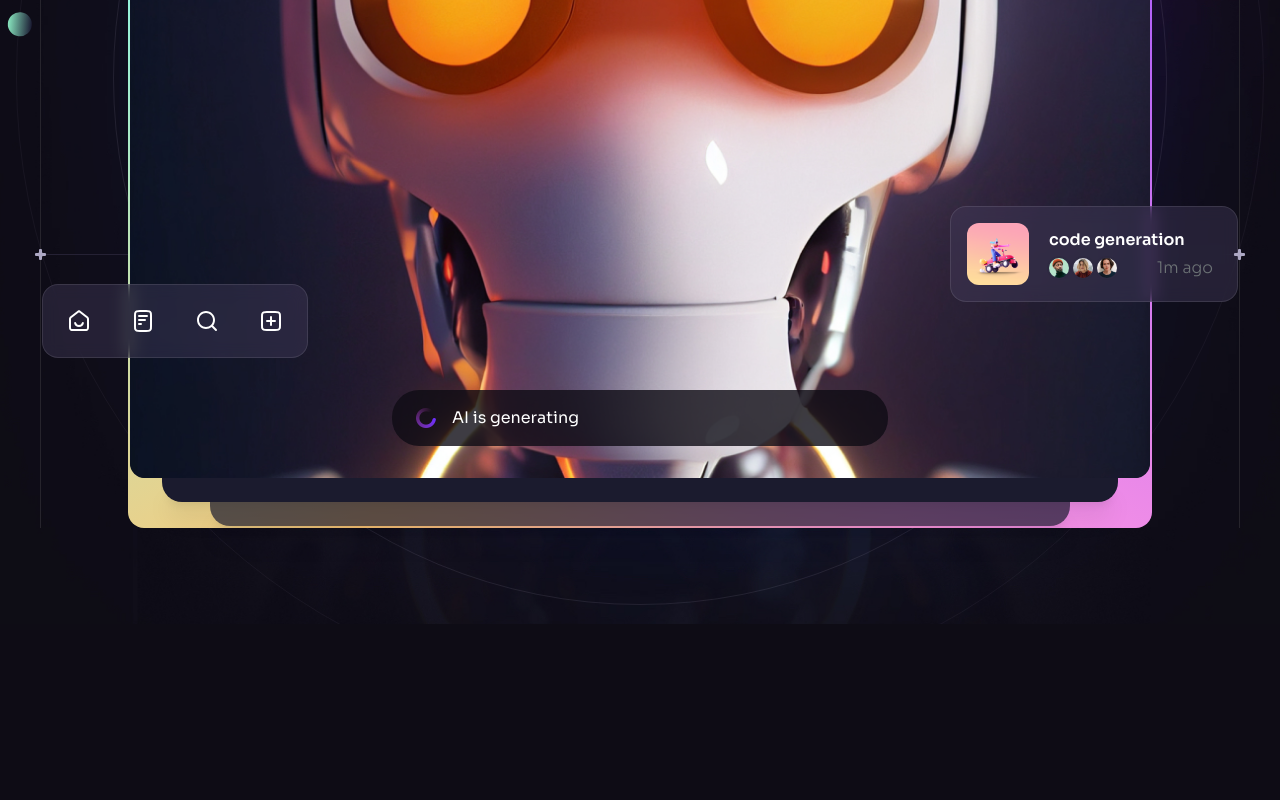
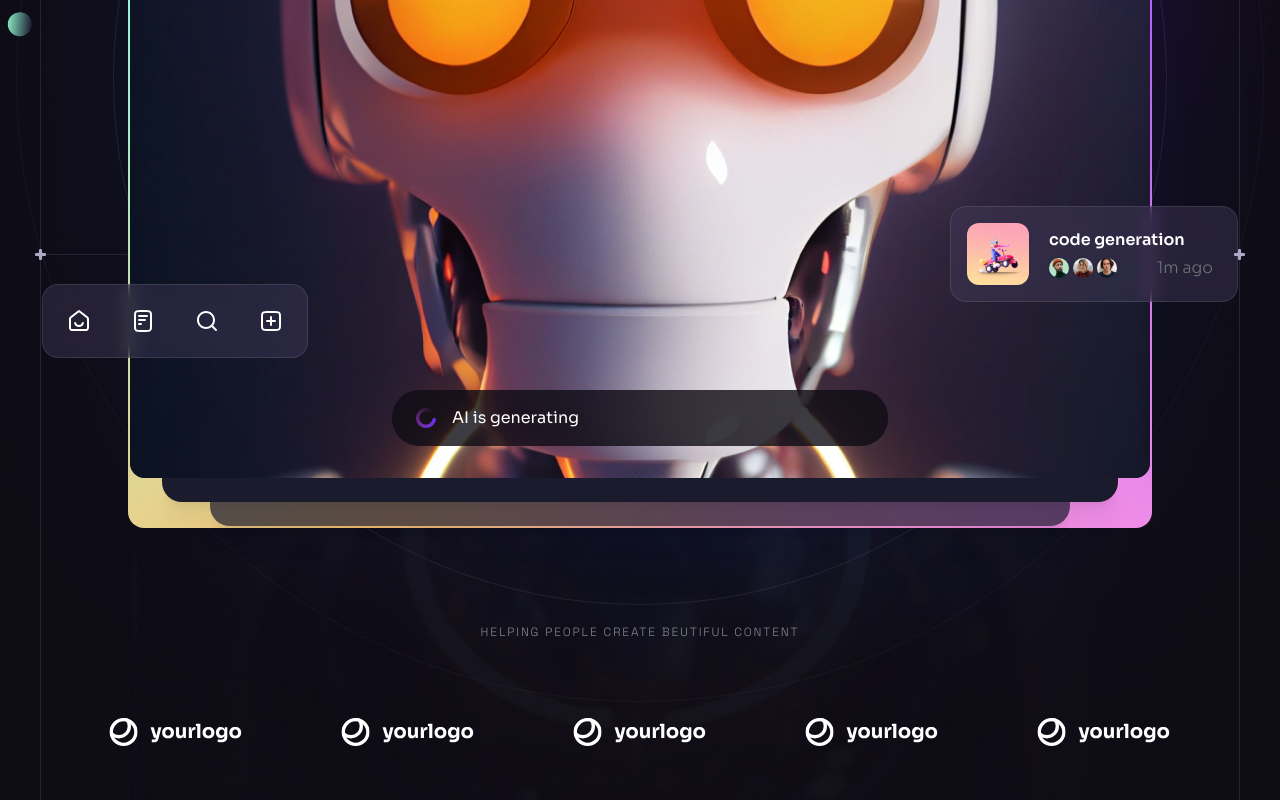
Before and after one commit to maulanafb/brainwave-mfb, a React (Vite) app: page / in a window 1280 px wide. Shown: the part 630-1430 px from the top of the page. Before the commit the page ends 1254 px from the top, so only its background shows below. Built offline with nearby package versions, Linux system fonts and the light colour scheme.

Commit message:
finish hero section

```diff
--- /dev/null
+++ b/src/components/CompanyLogos.jsx
@@ -0,0 +1,24 @@
+import React from "react";
+import { companyLogos } from "../constants";
+
+const CompanyLogos = ({ className }) => {
+  return (
+    <div className={className}>
+      <h5 className="tagline mb-6 text-center text-n-1/50">
+        Helping people create beutiful content
+      </h5>
+      <ul className="flex">
+        {companyLogos.map((logo, index) => (
+          <li
+            key={index}
+            className="flex items-center justify-center flex-1 h-[8.5rem]"
+          >
+            <img src={logo} alt="logo" width={134} height={28} />
+          </li>
+        ))}
+      </ul>
+    </div>
+  );
+};
+
+export default CompanyLogos;
--- a/src/components/Hero.jsx
+++ b/src/components/Hero.jsx
@@ -7,6 +7,7 @@
 import { ScrollParallax } from "react-just-parallax";
 import Generating from "./Generating";
 import Notification from "./Notification";
+import CompanyLogos from "./CompanyLogos";
 const Hero = () => {
   const parallaxRef = useRef(null);
   return (
@@ -53,9 +54,7 @@
                   width={1024}
                   height={390}
                 />
-                <ScrollParallax isAbsolutelyPositioned>
-                  <Generating className="absolute left-4 right-4 bottom-5 md:left-1/2 md:right-auto md:bottom-8 md:w-[31rem] md:-translate-x-1/2" />
-                </ScrollParallax>
+                <Generating className="absolute left-4 right-4 bottom-5 md:left-1/2 md:right-auto md:bottom-8 md:w-[31rem] md:-translate-x-1/2" />
 
                 <ScrollParallax isAbsolutelyPositioned>
                   <ul className="hidden absolute -left-[5.5rem] bottom-[7.5rem] px-1 py-1 bg-n-9/40 backdrop-blur border border-n-1/10 rounded-2xl xl:flex">
@@ -88,6 +87,7 @@
           </div>
           <BackgroundCircles />
         </div>
+        <CompanyLogos className="hidden relative z-20 mt-20 lg:block" />
       </div>
       <BottomLine />
     </Section>
```
